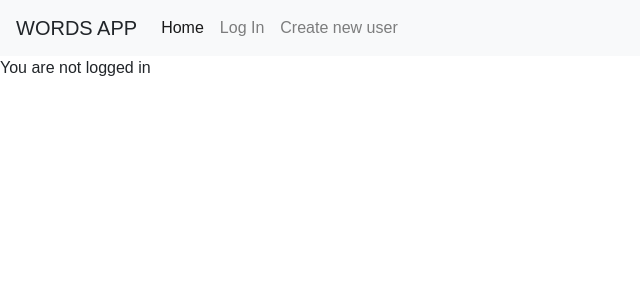
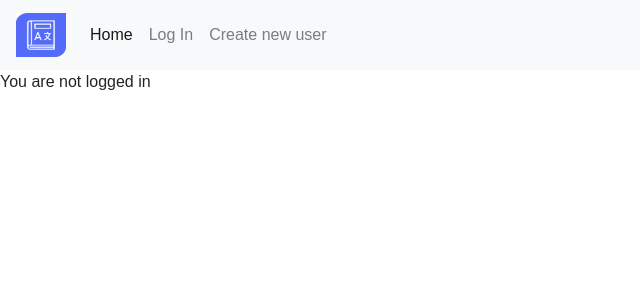
Before and after one commit to Iddorot/words, a Django app: page / in a window 1280 px wide. Shown: the top 300 px of the page, without its empty margins (0-640 px from the left). Run offline with Django 4.2, Linux system fonts and the light colour scheme; data that the repository does not hold is empty.

Commit message:
add logo

```diff
--- a/wordssite/static/styles/card.css
+++ b/wordssite/static/styles/card.css
@@ -40,7 +40,7 @@ body { font-family: sans-serif; }
 }
 
 .card__face--back {
-  background: slateblue;
+  background: rgb(106, 91, 205);
   transform: rotateY(180deg);
   font-size:  20px;
   display: flex;
--- a/wordssite/templates/base.html
+++ b/wordssite/templates/base.html
@@ -12,7 +12,9 @@
   {% block script %}
   {% endblock script %}
   <nav class="navbar navbar-expand-lg navbar-light bg-light">
-    <a class="navbar-brand">WORDS APP</a>
+    <a class="navbar-brand">
+      <img src="{% static '/images/logo.png' %}" alt="My image" alt="" width="50" height="44">
+    </a>
     <button class="navbar-toggler" type="button" data-toggle="collapse" data-target="#navbarNav" aria-controls="navbarNav" aria-expanded="false" aria-label="Toggle navigation">
       <span class="navbar-toggler-icon"></span>
     </button>
```
Also changed, not shown: wordssite/static/images/logo.png (added).
